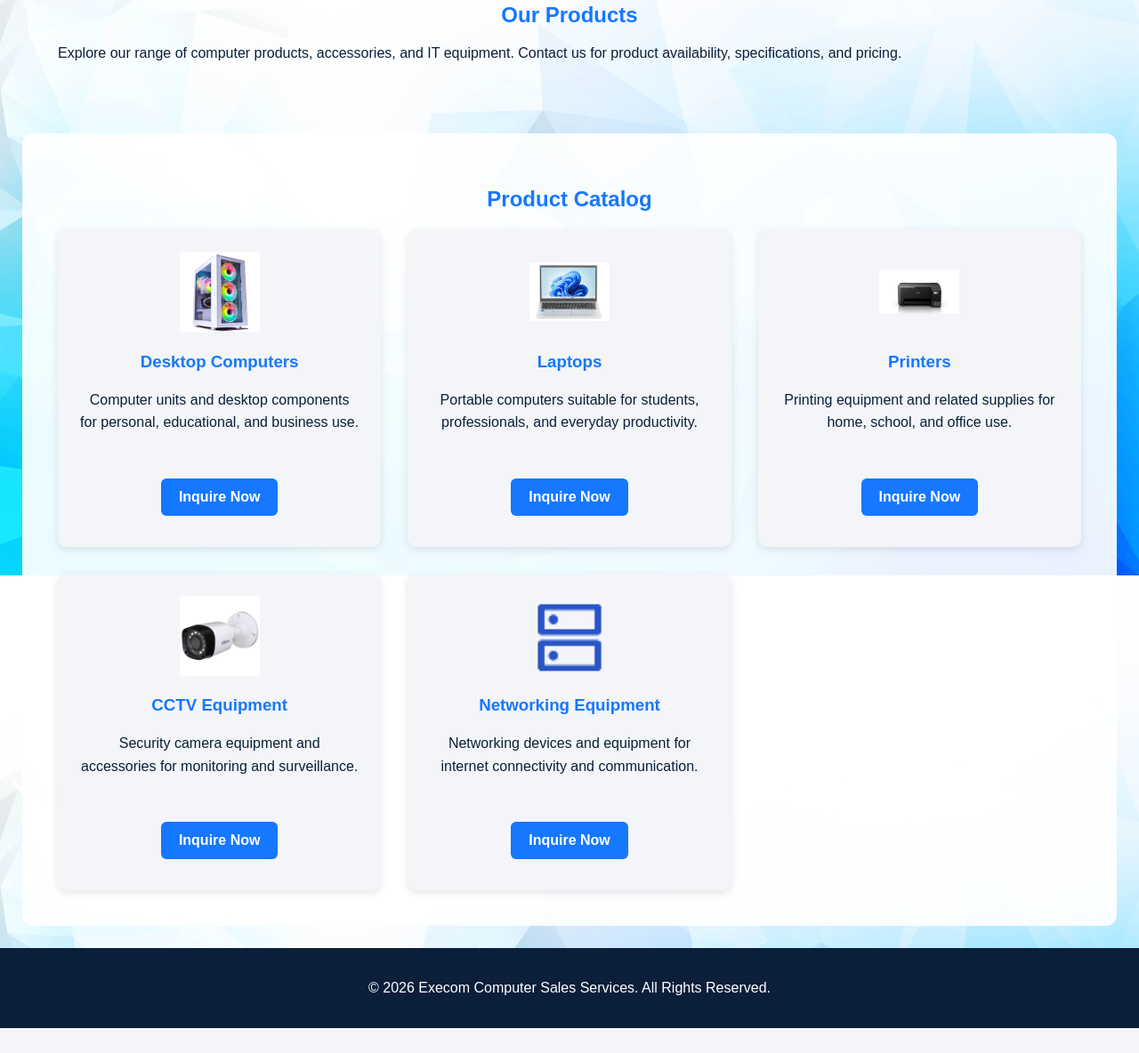
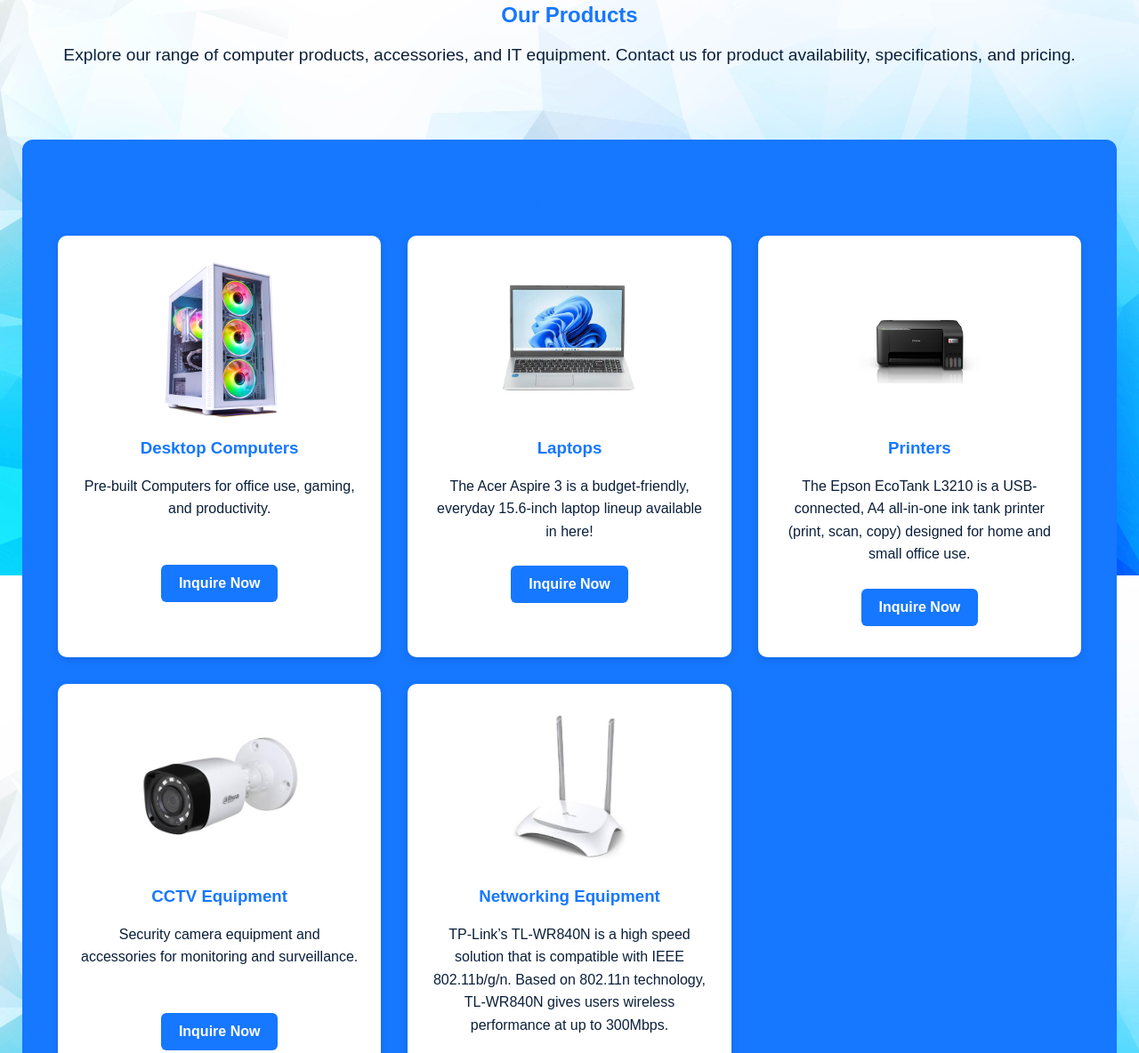
Before and after one commit to ItsWristPlayz/bestudio-website, a plain HTML site: page product.html in a window 1280 px wide. Shown: the part 249-1433 px from the top of the page at 89% size. Before the commit the page ends 1405 px from the top, so only its background shows below. Drawn offline with Linux system fonts and the light colour scheme.

Commit message:
improved css on product page

```diff
--- a/CSS/style.css
+++ b/CSS/style.css
@@ -116,7 +116,10 @@ section h2 {
     grid-template-columns: repeat(3, 1fr);
     gap: 25px;
 }
-
+.intro{
+    text-align: center;
+    font-size: larger;
+}
 .service {
     background-color: white;
     padding: 25px;
@@ -185,18 +188,13 @@ footer {
 
 <!--Product_Page-->
 
-#products-intro {
-    background-color: rgba(255, 255, 255, 0.92);
+#product-intro {
     text-align: center;
     padding: 35px;
 }
 
-#products-intro p {
-    font-size: 18px;
-}
-
 #products {
-    background-color: rgba(255, 255, 255, 0.92);
+    background-color: #1677FF;
     text-align: center;
 }
 
@@ -207,7 +205,7 @@ footer {
 }
 
 .product {
-    background-color: #F3F5F8;
+    background-color: #ffffff;
     padding: 25px;
     border-radius: 10px;
     text-align: center;
@@ -221,8 +219,8 @@ footer {
 }
 
 .product img {
-    width: 90px;
-    height: 90px;
+    width: 180px;
+    height: 180px;
     object-fit: contain;
 }
 
--- a/product.html
+++ b/product.html
@@ -23,9 +23,9 @@
 
     <main>
 
-        <section id="intro">
+        <section id="product-intro">
             <h2>Our Products</h2>
-            <p>
+            <p class="intro">
                 Explore our range of computer products, accessories,
                 and IT equipment. Contact us for product availability,
                 specifications, and pricing.
@@ -43,8 +43,7 @@
                     <img src="images/products/prebuilt.jpg" alt="Desktop computer">
                     <h3>Desktop Computers</h3>
                     <p>
-                        Computer units and desktop components
-                        for personal, educational, and business use.
+                        Pre-built Computers for office use, gaming, and productivity.
                     </p>
                     <a class="redirect" href="index.html#contact">
                         Inquire Now
@@ -56,8 +55,7 @@
                     <img src="images/products/lapTop.jpg" alt="Laptop">
                     <h3>Laptops</h3>
                     <p>
-                        Portable computers suitable for students,
-                        professionals, and everyday productivity.
+                       The Acer Aspire 3 is a budget-friendly, everyday 15.6-inch laptop lineup available in here!
                     </p>
                     <a class="redirect" href="index.html#contact">
                         Inquire Now
@@ -68,8 +66,7 @@
                     <img src="images/products/L3210.jpg" alt="Printer">
                     <h3>Printers</h3>
                     <p>
-                        Printing equipment and related supplies
-                        for home, school, and office use.
+                      The Epson EcoTank L3210 is a USB-connected, A4 all-in-one ink tank printer (print, scan, copy) designed for home and small office use.
                     </p>
                     <a class="redirect" href="index.html#contact">
                         Inquire Now
@@ -89,11 +86,12 @@
                 </div>
 
                 <div class="product">
-                    <img src="images/icons/server.png" alt="Networking equipment">
+                    <img src="images/products/router.jpg" alt="Networking equipment">
                     <h3>Networking Equipment</h3>
                     <p>
-                        Networking devices and equipment
-                        for internet connectivity and communication.
+                        TP-Link’s TL-WR840N is a high speed solution
+                        that is compatible with IEEE 802.11b/g/n. Based on 802.11n technology,
+                        TL-WR840N gives users wireless performance at up to 300Mbps.
                     </p>
                     <a class="redirect" href="index.html#contact">
                         Inquire Now
```
